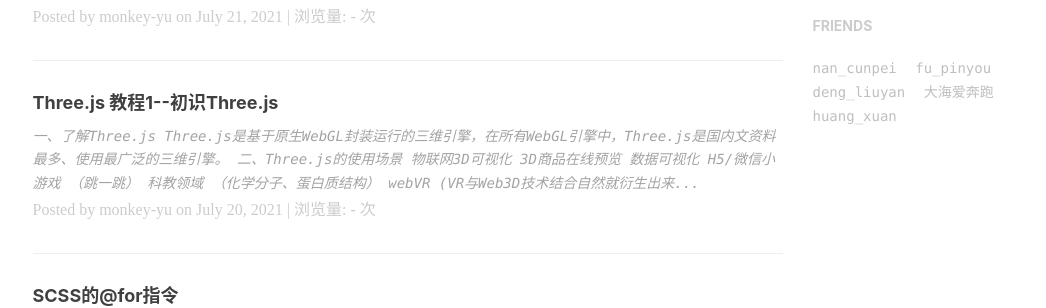
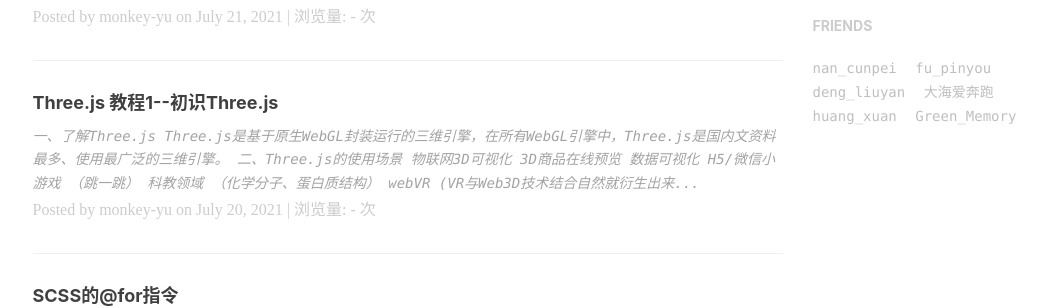
Before and after one commit to monkey-yu/monkey-yu.github.io, a Jekyll site: the page built from index.html, in a window 1280 px wide and 900 px high, scrolled down 816 px. Shown: the part 152-460 px from the top of the window, without its empty margins (135-1181 px from the left). Built offline with Jekyll 4.4.1, drawn with Linux system fonts in a browser that asks for light colours; nearby versions of some CDN libraries; the list of posts is cut into pages by our own code; comment, search, counter and statistics services are not loaded.

Commit message:
update: 新增friends

```diff
--- a/_config.yml
+++ b/_config.yml
@@ -120,5 +120,9 @@ friends: [
     {
       title: 'huang_xuan',
       href: 'http://huangxuan.me/'
+    },
+     {
+      title: 'Green_Memory',
+      href: 'https://blog.gmem.cc/'
     }
 ]
```
